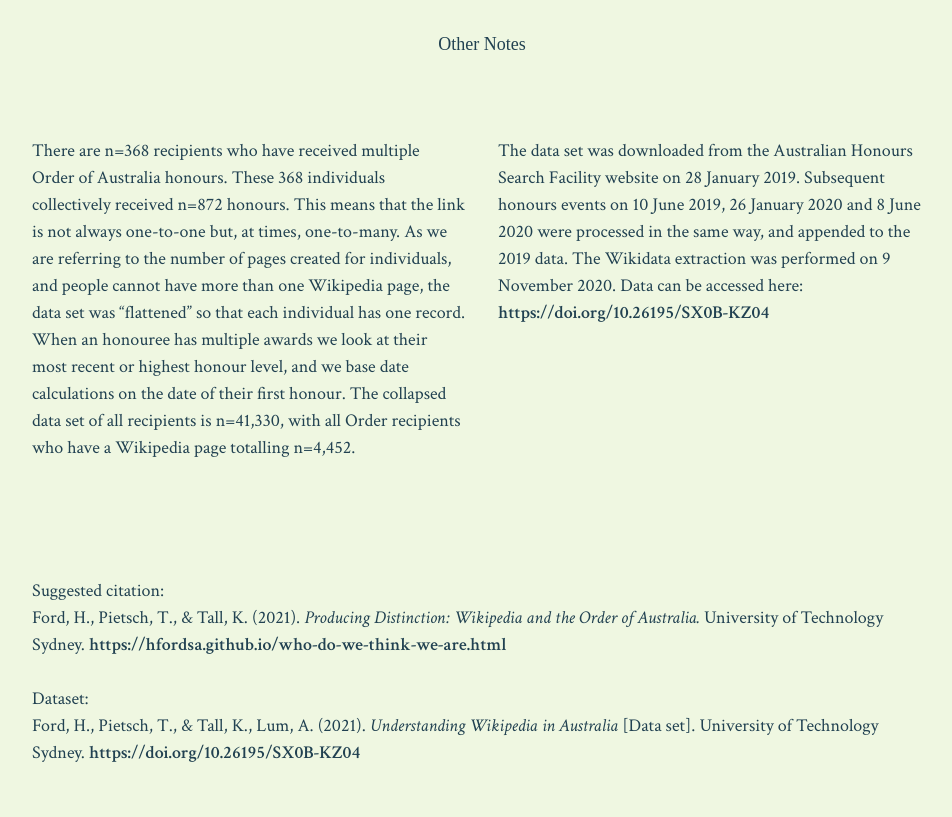
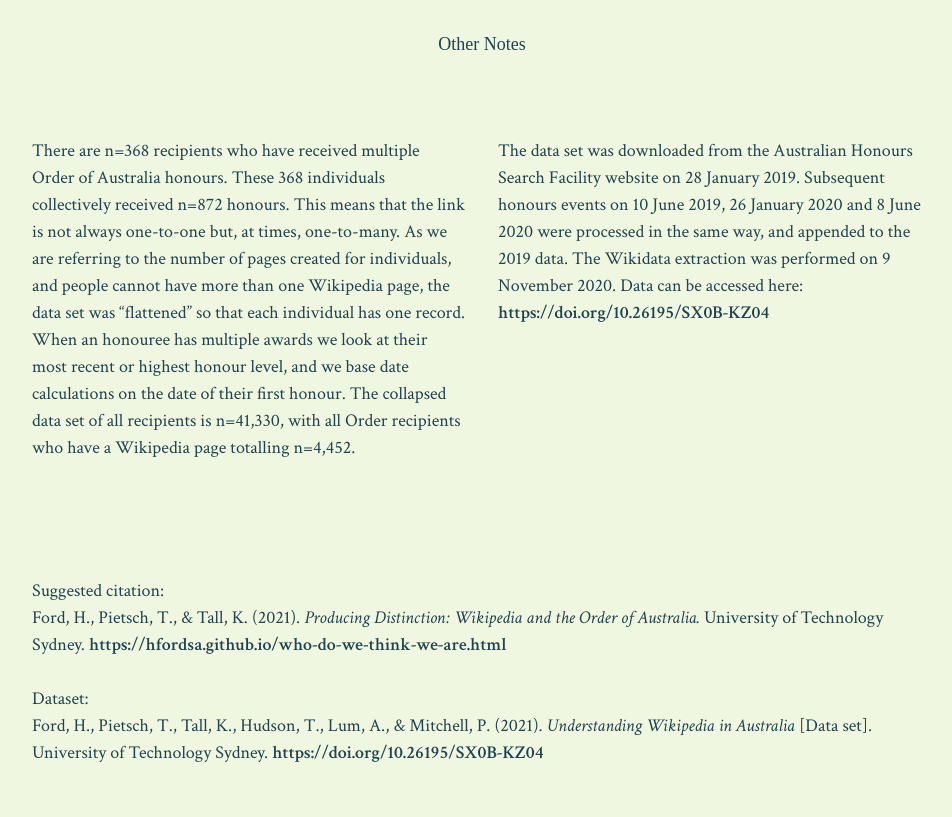
Before and after one commit to hfordsa/hfordsa.github.io, a plain HTML site: page 2_WDWTWA_data.html in a window 1280 px wide. Shown: the part 936-1753 px from the top of the page, without its empty margins (158-1110 px from the left). Drawn offline with Linux system fonts and the light colour scheme; a web font is replaced by a local one.

Commit message:
updating citation

```diff
--- a/2_WDWTWA_data.html
+++ b/2_WDWTWA_data.html
@@ -77,7 +77,7 @@ Suggested citation: <br>
 
 Ford, H., Pietsch, T., & Tall, K. (2021). <span class="italicised">Producing Distinction: Wikipedia and the Order of Australia.</span> University of Technology Sydney. <a href=" https://hfordsa.github.io/who-do-we-think-we-are.html">https://hfordsa.github.io/who-do-we-think-we-are.html</a>  <br><br>
 Dataset: <br>
-Ford, H., Pietsch, T., & Tall, K., Lum, A. (2021). <span class="italicised">Understanding Wikipedia in Australia</span> [Data set]. University of Technology Sydney. <a href="https://doi.org/10.26195/SX0B-KZ04">https://doi.org/10.26195/SX0B-KZ04  </a>
+Ford, H., Pietsch, T., Tall, K., Hudson, T., Lum, A., & Mitchell, P. (2021). <span class="italicised">Understanding Wikipedia in Australia</span> [Data set]. University of Technology Sydney. <a href="https://doi.org/10.26195/SX0B-KZ04">https://doi.org/10.26195/SX0B-KZ04  </a>
 
 
 
```
Also changed, not shown: who-do-we-think-we-are.html (+1 -1 lines).
